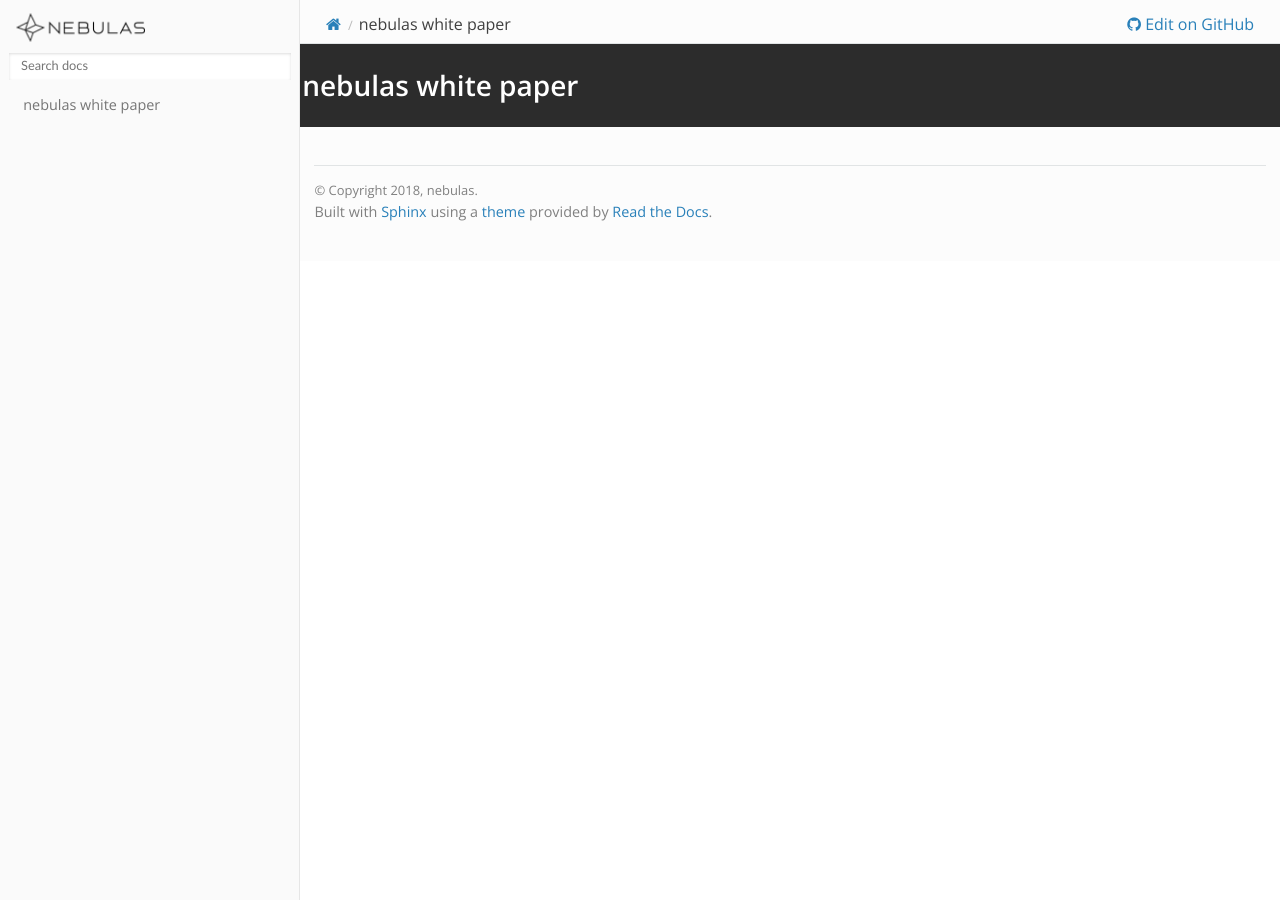
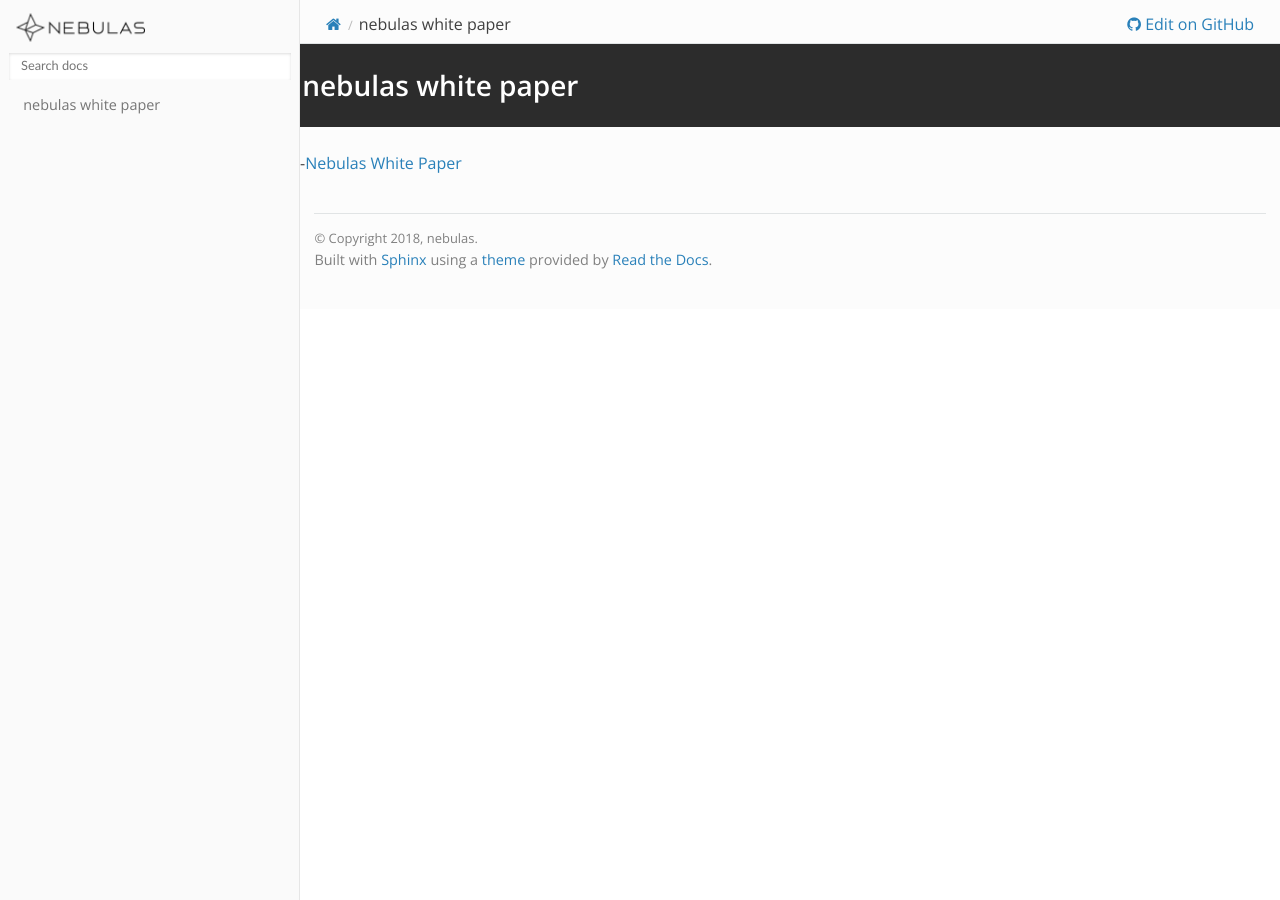
Before and after one commit to nebulasio/nebdocs, a Sphinx documentation site: the page built from docs/go-nebulas/papers/nebulas-white-paper.md, in a window 1280 px wide. Built offline with Sphinx 7.4.7 and the Read the Docs theme 2.0.0, drawn with Linux system fonts in a browser that asks for light colours; pages that are not in the unit, such as notebooks, are missing from menus.

Commit message:
Update nebulas-white-paper.md

```diff
--- a/docs/go-nebulas/papers/nebulas-white-paper.md
+++ b/docs/go-nebulas/papers/nebulas-white-paper.md
@@ -1 +1,2 @@
 # nebulas white paper
+-[Nebulas White Paper](https://nebulas.io/docs/NebulasWhitepaper.pdf)
```
